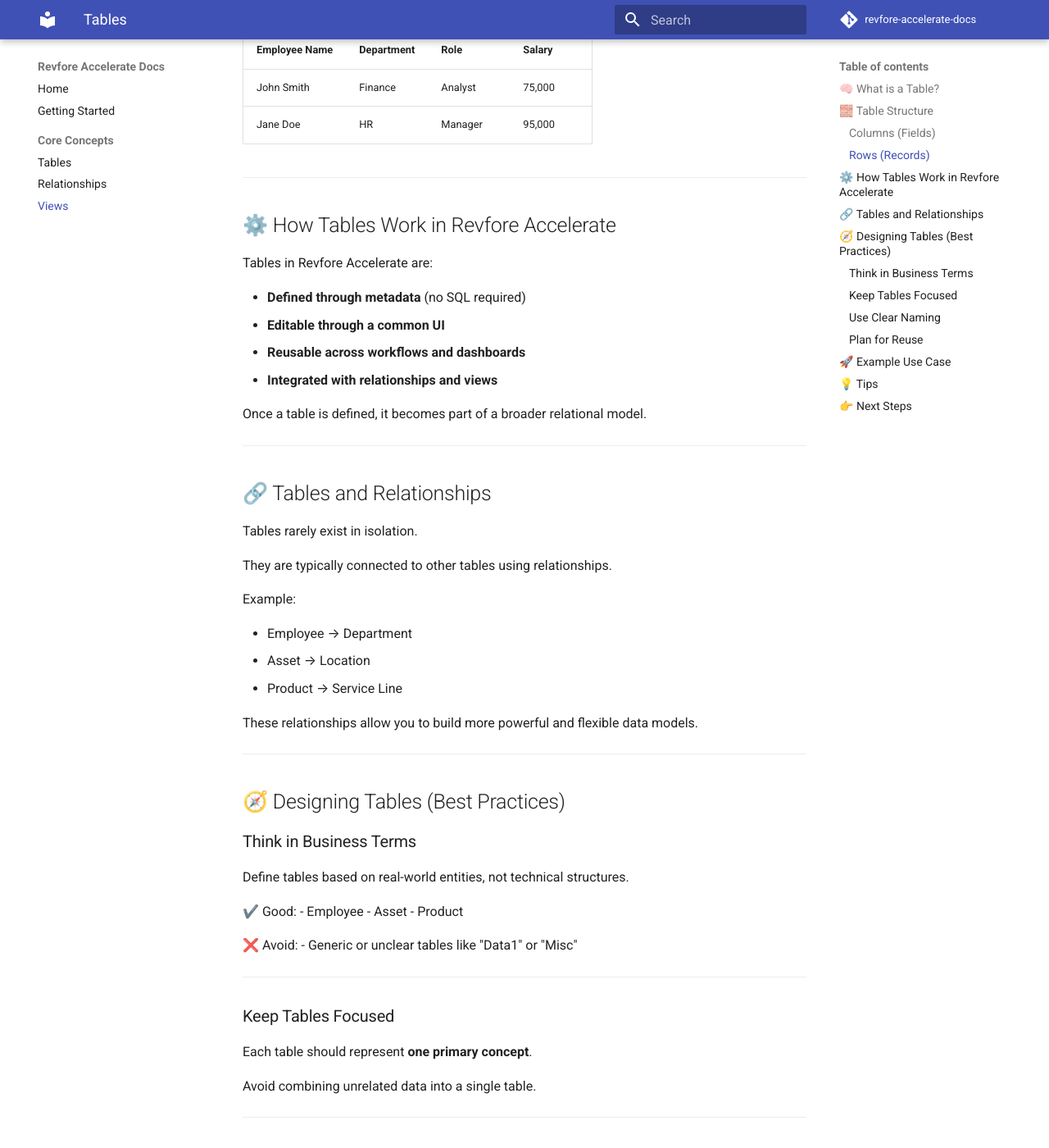
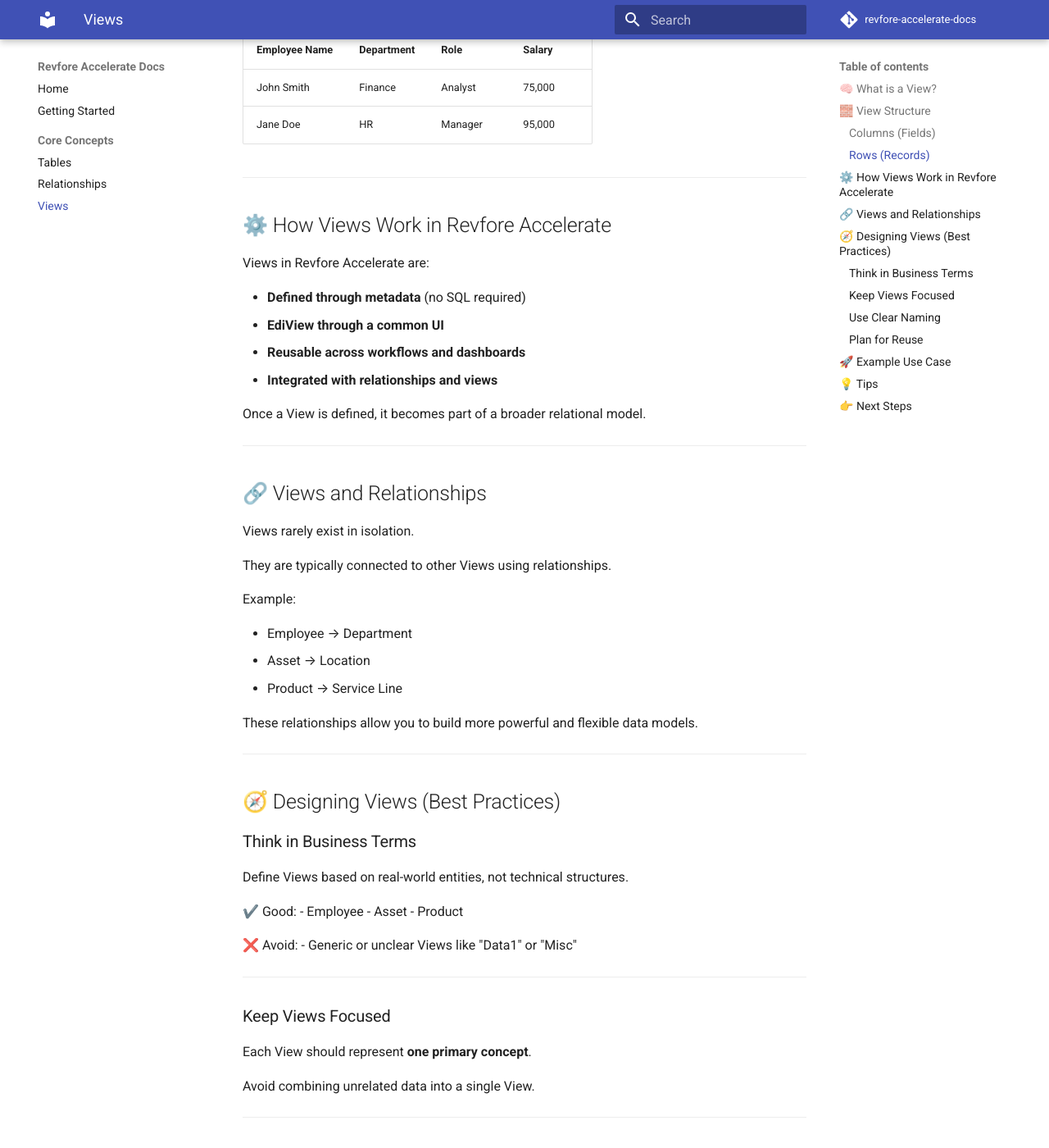
Before and after one commit to revfore/revfore-accelerate-docs, an MkDocs documentation site: the page built from docs/concepts/views.md, in a window 1280 px wide and 1400 px high, scrolled down 1253 px. Shown: the whole window at 82% size. Built offline with MkDocs 1.6.1 and Material for MkDocs 9.7.7, drawn with Linux system fonts in a browser that asks for light colours; comment, search, counter and statistics services are not loaded; the version menu is left out; some of the changed text lies outside the part shown.

Commit message:
Update docs

```diff
--- a/docs/concepts/views.md
+++ b/docs/concepts/views.md
@@ -1,20 +1,20 @@
 ---
-title: Tables
+title: Views
 ---
 
-# Tables
+# Views
 
-Tables are the **foundation of all relational data structures** in Revfore Accelerate.
+Views are the **foundation of all relational data structures** in Revfore Accelerate.
 
 They define how your business data is stored, organized, and managed.
 
 ---
 
-## 🧠 What is a Table?
+## 🧠 What is a View?
 
-A table represents a **business entity** and contains a set of records (rows) and attributes (columns).
+A View represents a **business entity** and contains a set of records (rows) and attributes (columns).
 
-Examples of common tables:
+Examples of common Views:
 
 - Employees
 - Assets
@@ -22,18 +22,18 @@ Examples of common tables:
 - Services
 - Locations
 
-Each table is designed to capture data at its **natural level of detail**.
+Each View is designed to capture data at its **natural level of detail**.
 
 ---
 
-## 🧱 Table Structure
+## 🧱 View Structure
 
-A table consists of:
+A View consists of:
 
 ### Columns (Fields)
 Each column defines a specific attribute of the data.
 
-Example (Employee table):
+Example (Employee View):
 
 - Employee Name
 - Department
@@ -54,24 +54,24 @@ Example:
 
 ---
 
-## ⚙️ How Tables Work in Revfore Accelerate
+## ⚙️ How Views Work in Revfore Accelerate
 
-Tables in Revfore Accelerate are:
+Views in Revfore Accelerate are:
 
 - **Defined through metadata** (no SQL required)
-- **Editable through a common UI**
+- **EdiView through a common UI**
 - **Reusable across workflows and dashboards**
 - **Integrated with relationships and views**
 
-Once a table is defined, it becomes part of a broader relational model.
+Once a View is defined, it becomes part of a broader relational model.
 
 ---
 
-## 🔗 Tables and Relationships
+## 🔗 Views and Relationships
 
-Tables rarely exist in isolation.
+Views rarely exist in isolation.
 
-They are typically connected to other tables using relationships.
+They are typically connected to other Views using relationships.
 
 Example:
 
@@ -83,10 +83,10 @@ These relationships allow you to build more powerful and flexible data models.
 
 ---
 
-## 🧭 Designing Tables (Best Practices)
+## 🧭 Designing Views (Best Practices)
 
 ### Think in Business Terms
-Define tables based on real-world entities, not technical structures.
+Define Views based on real-world entities, not technical structures.
 
 ✔️ Good:
 - Employee
@@ -94,14 +94,14 @@ Define tables based on real-world entities, not technical structures.
 - Product
 
 ❌ Avoid:
-- Generic or unclear tables like "Data1" or "Misc"
+- Generic or unclear Views like "Data1" or "Misc"
 
 ---
 
-### Keep Tables Focused
-Each table should represent **one primary concept**.
+### Keep Views Focused
+Each View should represent **one primary concept**.
 
-Avoid combining unrelated data into a single table.
+Avoid combining unrelated data into a single View.
 
 ---
 
@@ -113,7 +113,7 @@ Use names that are:
 ---
 
 ### Plan for Reuse
-Tables should be designed so they can be reused across:
+Views should be designed so they can be reused across:
 - Planning models
 - Dashboards
 - Workflows
@@ -126,14 +126,14 @@ Let’s say you want to plan labor costs.
 
 You might create:
 
-**Employee Table**
+**Employee View**
 - Employee Name
 - Department
 - Role
 - Base Salary
 
 Then:
-- Link to a Department table
+- Link to a Department View
 - Use the data in planning workflows
 - Build views for reporting
 
```
Also changed, not shown: docs/concepts/relationships.md (+26 -26 lines).
